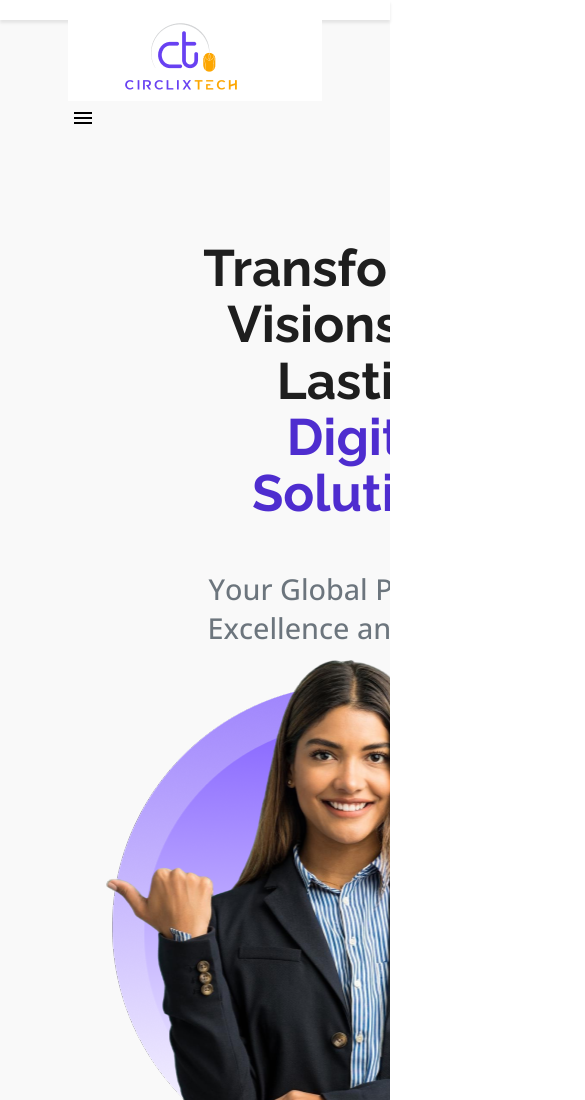
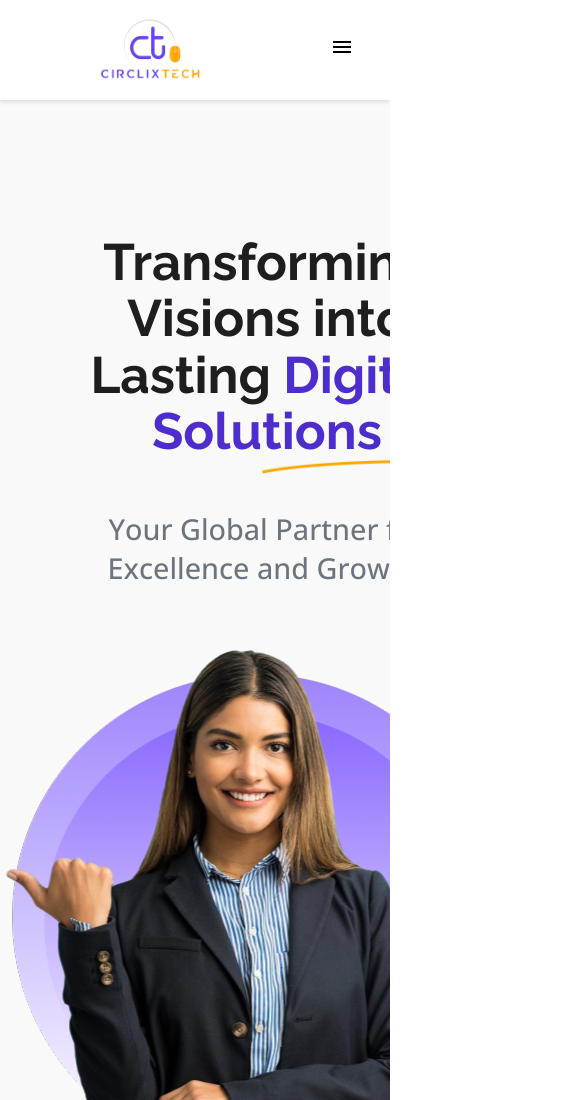
Before and after one commit to vignesh-potharaj/circlixtech-website, a plain HTML site: page index.html in a window 390 px wide. Shown: the top 1100 px of the page, 585 px wide, since content can reach past the window. Drawn offline with nearby package versions, Linux system fonts and the light colour scheme.

Commit message:
responisve to nav and header

```diff
--- a/index.html
+++ b/index.html
@@ -8,9 +8,7 @@
 </head>
 <body>
     <nav>
-        <div class="nav_logo">
-            <img src="images/Circlixtech-Logo 1.png" alt="CirclixTech Logo" />
-        </div>
+
         <ul class="sidebar">
             <li class="link" onclick=closeSidebar()><a href="#"><svg xmlns="http://www.w3.org/2000/svg" height="24px" viewBox="0 -960 960 960" width="24px" fill="undefined"><path d="m256-200-56-56 224-224-224-224 56-56 224 224 224-224 56 56-224 224 224 224-56 56-224-224-224 224Z"/></svg></a></li>
             <li class="link"><a href="#">Home</a></li>
@@ -20,6 +18,9 @@
             <li class="link"><a href="#">Contact Us</a></li>
         </ul>
         <ul>
+            <div class="nav_logo">
+                <img src="images/Circlixtech-Logo 1.png" alt="CirclixTech Logo" />
+            </div>
             <li class="hideOnMobile"><a href="#">Home</a></li>
             <li class="hideOnMobile"><a href="#">About Us</a></li>
             <li class="hideOnMobile"><a href="#">Our Services</a></li>
--- a/style.css
+++ b/style.css
@@ -20,14 +20,17 @@ body {
     color: var(--text-color);
 }
 
+html , body {
+  overflow-x: hidden;
+}
 
 nav {
   box-shadow: 0px 3px 3px rgba(0, 0, 0, 0.1);
   width: 100%;
-  min-height: 1px;
   display: flex;
   align-items: center;
-  justify-content: space-between;
+  justify-content: center;
+  flex-direction: row;
   background-color: #ffffff;
   padding: 10px 20px;
   z-index: 1000;
@@ -35,21 +38,19 @@ nav {
 
 
 nav ul{
-  width: 100%;
   list-style: none;
   display: flex;
   align-items: center;
+  justify-content: center;
   gap: 2.5rem;
   margin-left: 70px;
+  flex-direction: row;
 }
 
 .nav_logo img {
-  max-height: 100px;
+  max-height: 80px;
 }
 
-nav_logo {
-  padding-left: 1000px;
-}
 
 
 nav li {
@@ -63,6 +64,8 @@ nav a {
     font-size: 1.2rem;
     font-weight: 600;
     border-radius: 20px;
+    text-align: center;
+    min-width: 100px;
 }
 
 
@@ -71,6 +74,11 @@ nav:first-child{
   margin-top: auto;
 }
 
+
+.hideOnMobile a:hover {
+  color: var(--primary-color);
+  border-bottom: 2px solid #fbb040;
+}
 
 nav ul .link a:hover {
     color: var(--primary-color);
@@ -104,31 +112,18 @@ nav ul .link a:hover {
   width: 100%;
 }
 
-@media(max-width: 800px) {
-  .hideOnMobile{
-    display: none;
-  }
-}
-
-@media (max-width: 400px) {
-  .sidebar{
-    display: 100%;
-  }
-}
-
 
 header {
   display: flex;
   align-items: center;
-  justify-content: space-between;
-  padding-top: 170px;
-  padding-left: 100px;
-  padding-right: 50px;
+  justify-content: center;
   background: #D9D9D929;
   overflow: hidden;
   margin-bottom: 50px;
   flex-wrap: wrap;
   text-align: center;
+  max-height: 700px;
+  gap: 50px;
 }
 
 header img {
@@ -289,7 +284,7 @@ padding-bottom: 40px;
 
 
 .blue-line {
-  width: 378px;
+  width: 300px;
   height: 7px;
   background-color: #6841f2;
   border-radius: 5px;
@@ -659,7 +654,7 @@ font-weight: 350;
       flex-direction: column;
       text-align: center;
       height: 0;
-      min-width: 5px;
+      min-width: 100px;
 
   }
 
@@ -668,13 +663,6 @@ font-weight: 350;
       gap: 10px;
   }
 
-  header {
-      flex-direction: column;
-      text-align: center;
-      max-width: 10x;
-      margin-top: 0;
-      align-items:center ;
-  }
 
   .About-Us .AU-blocks {
       flex-direction: column;
@@ -696,3 +684,62 @@ font-weight: 350;
       width: 90%;
   }
 }
+@media (max-width: 400px) {
+  .sidebar{
+    display: 100%;
+  }
+  .nav_logo img {
+    max-width: 100%;
+  }
+  nav {
+    min-height: 100px;
+    display: flex;
+    flex-direction: row;
+  }
+  header{
+    margin-top: 100px;
+  }
+  nav ul {
+    justify-content: end;
+  }
+
+  .blue-line {
+    width: 30px;
+    height: 7px;
+    background-color: #6841f2;
+    border-radius: 5px;
+    margin: 20px auto;
+  }
+
+
+
+}
+
+@media (max-width: 1300px) {
+  .hideOnMobile{
+    display: none;
+  }
+  .nav_logo {
+      flex: none;
+  }
+  .nav_logo img {
+    min-width: 60px;
+  }
+  nav {
+    min-height: 100px;
+    display: flex;
+    flex-direction: row;
+  }
+  nav ul {
+    justify-content: end;
+  }
+  header {
+    flex-direction: column;
+    text-align: center;
+    margin-top: 0;
+    align-items:center ;
+    min-height: 1200px;
+}
+
+
+}
```
Also changed, not shown: images/chicken main final.png (added).
